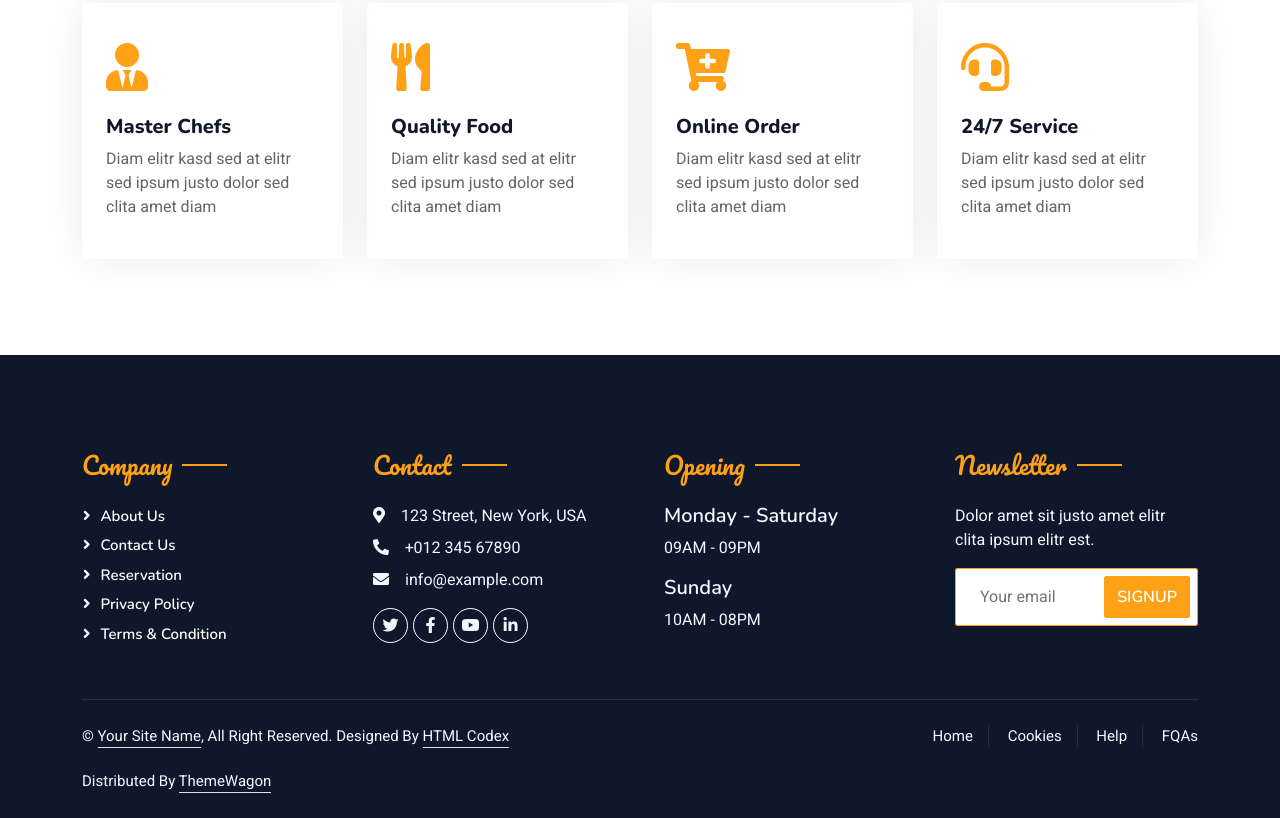
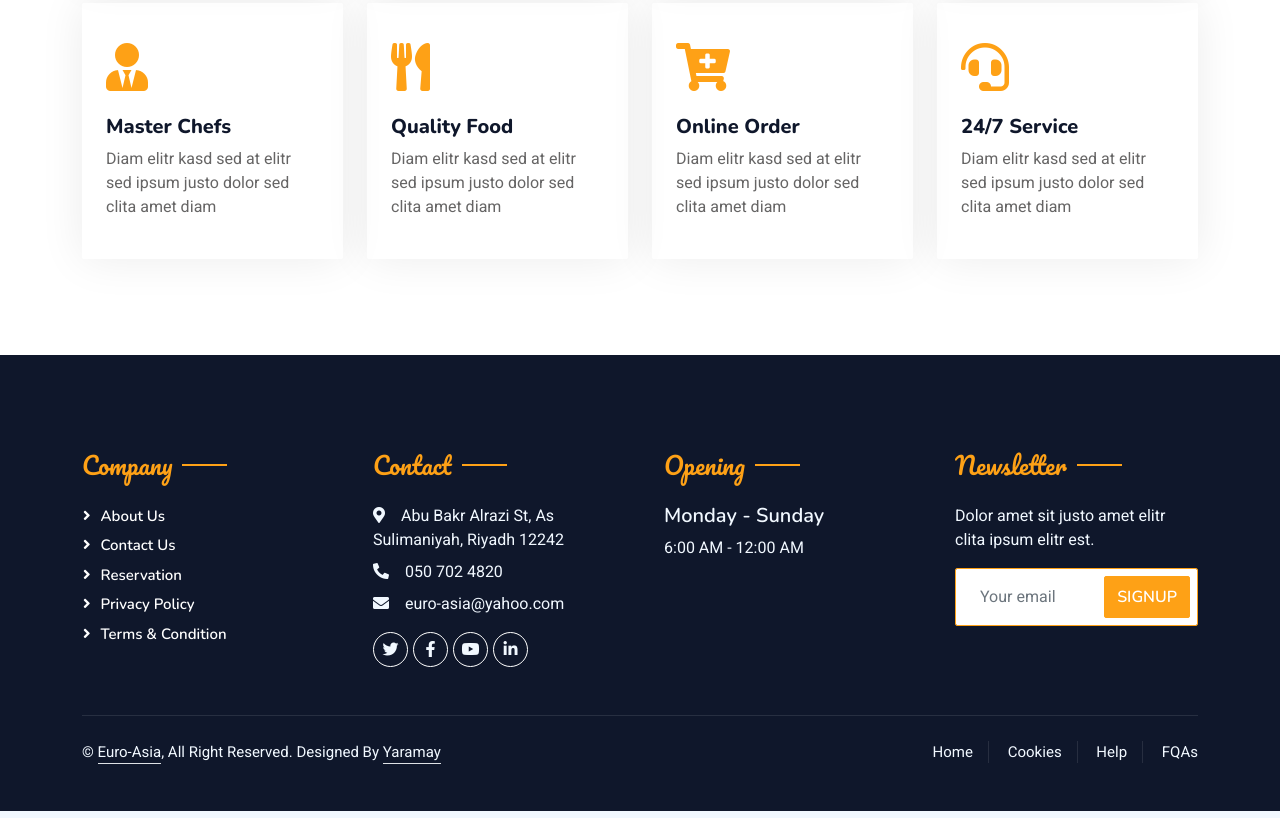
Before and after one commit to dondex/euro-asia, a plain HTML site: page service.html in a window 1280 px wide. Shown: the part 898-1716 px from the top of the page. Drawn offline with nearby package versions, Linux system fonts and the light colour scheme.

Commit message:
opening hour

```diff
--- a/service.html
+++ b/service.html
@@ -190,9 +190,9 @@
                     </div>
                     <div class="col-lg-3 col-md-6">
                         <h4 class="section-title ff-secondary text-start text-primary fw-normal mb-4">Contact</h4>
-                        <p class="mb-2"><i class="fa fa-map-marker-alt me-3"></i>123 Street, New York, USA</p>
-                        <p class="mb-2"><i class="fa fa-phone-alt me-3"></i>+012 345 67890</p>
-                        <p class="mb-2"><i class="fa fa-envelope me-3"></i>info@example.com</p>
+                        <p class="mb-2"><i class="fa fa-map-marker-alt me-3"></i>Abu Bakr Alrazi St, As Sulimaniyah, Riyadh 12242</p>
+                        <p class="mb-2"><i class="fa fa-phone-alt me-3"></i>050 702 4820</p>
+                        <p class="mb-2"><i class="fa fa-envelope me-3"></i>euro-asia@yahoo.com</p>
                         <div class="d-flex pt-2">
                             <a class="btn btn-outline-light btn-social" href=""><i class="fab fa-twitter"></i></a>
                             <a class="btn btn-outline-light btn-social" href=""><i class="fab fa-facebook-f"></i></a>
@@ -202,10 +202,10 @@
                     </div>
                     <div class="col-lg-3 col-md-6">
                         <h4 class="section-title ff-secondary text-start text-primary fw-normal mb-4">Opening</h4>
-                        <h5 class="text-light fw-normal">Monday - Saturday</h5>
-                        <p>09AM - 09PM</p>
-                        <h5 class="text-light fw-normal">Sunday</h5>
-                        <p>10AM - 08PM</p>
+                        <h5 class="text-light fw-normal">Monday - Sunday</h5>
+                        <p>6:00 AM - 12:00 AM</p>
+                        <!-- <h5 class="text-light fw-normal">Sunday</h5>
+                        <p>10AM - 08PM</p> -->
                     </div>
                     <div class="col-lg-3 col-md-6">
                         <h4 class="section-title ff-secondary text-start text-primary fw-normal mb-4">Newsletter</h4>
@@ -221,11 +221,11 @@
                 <div class="copyright">
                     <div class="row">
                         <div class="col-md-6 text-center text-md-start mb-3 mb-md-0">
-                            &copy; <a class="border-bottom" href="#">Your Site Name</a>, All Right Reserved.
+                            &copy; <a class="border-bottom" href="">Euro-Asia</a>, All Right Reserved.
 
 							<!--/*** This template is free as long as you keep the footer author’s credit link/attribution link/backlink. If you'd like to use the template without the footer author’s credit link/attribution link/backlink, you can purchase the Credit Removal License from "https://htmlcodex.com/credit-removal". Thank you for your support. ***/-->
-							Designed By <a class="border-bottom" href="https://htmlcodex.com">HTML Codex</a><br><br>
-                            Distributed By <a class="border-bottom" href="https://themewagon.com" target="_blank">ThemeWagon</a>
+							Designed By <a class="border-bottom" href="">Yaramay</a><br><br>
+
                         </div>
                         <div class="col-md-6 text-center text-md-end">
                             <div class="footer-menu">
```
Also changed, not shown: about.html (+4 -4 lines), booking.html (+4 -4 lines), contact.html (+4 -4 lines), index.html (+4 -4 lines), menu.html (+4 -4 lines), testimonial.html (+4 -4 lines).
